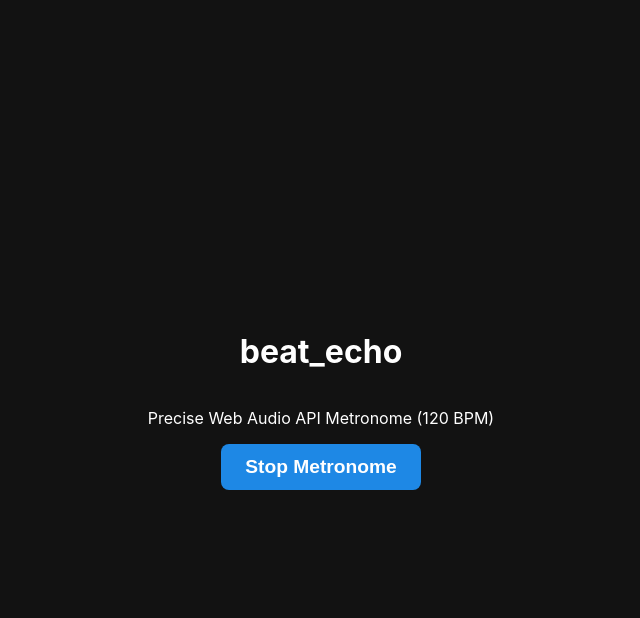
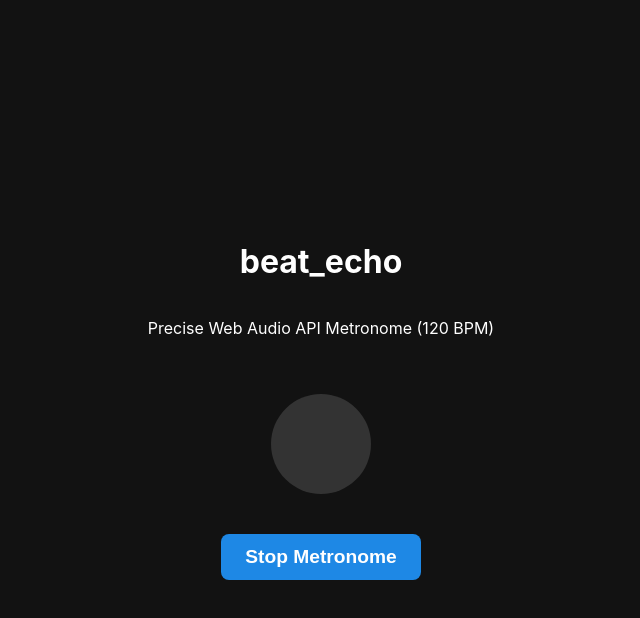
Before and after one commit to u2key/beat-maze, a plain HTML site: page index.html in a window 1280 px wide. Both pictures are taken after a click on the button "Start Metronome". Shown: the whole page, without its empty margins (319-959 px from the left). Drawn offline with Linux system fonts and the light colour scheme.

Commit message:
feat: add visual beat indicator synced with audio

```diff
--- a/app.js
+++ b/app.js
@@ -8,6 +8,12 @@ const lookahead = 25.0; // スケジューリング関数を呼び出す頻度 (
 const scheduleAheadTime = 0.1; // どのくらい先までスケジュールするか (秒)
 const bpm = 120.0;
 let timerID;
+
+// 視覚的な同期のためのキュー
+const notesInQueue = []; // { note: currentNote, time: time }
+const beatCircle = document.getElementById('beat-circle');
+let lastDrawnNote = -1;
+let drawReqId;
 
 function nextNote() {
     const secondsPerBeat = 60.0 / bpm;
@@ -45,10 +51,44 @@ function playClick(time) {
 function scheduler() {
     // 次のインターバルまでに鳴らすべき音を全てスケジュールする
     while (nextNoteTime < audioContext.currentTime + scheduleAheadTime) {
+        notesInQueue.push({ note: currentNote, time: nextNoteTime });
         playClick(nextNoteTime);
         nextNote();
     }
     timerID = setTimeout(scheduler, lookahead);
+}
+
+function draw() {
+    let drawNote = lastDrawnNote;
+    const currentTime = audioContext ? audioContext.currentTime : 0;
+
+    // 現在時刻を過ぎたノートをキューから取り出し、描画するノートを決定
+    while (notesInQueue.length && notesInQueue[0].time < currentTime) {
+        drawNote = notesInQueue[0].note;
+        notesInQueue.splice(0, 1);
+    }
+
+    if (drawNote !== lastDrawnNote) {
+        // ビートのタイミング
+        beatCircle.classList.add('beat-active');
+        if (drawNote === 0) {
+            beatCircle.style.backgroundColor = '#ff4081'; // 1拍目
+        } else {
+            beatCircle.style.backgroundColor = '#1e88e5'; // それ以外
+        }
+
+        // 少し経ったら元に戻す
+        setTimeout(() => {
+            beatCircle.classList.remove('beat-active');
+            beatCircle.style.backgroundColor = '#333';
+        }, 100);
+
+        lastDrawnNote = drawNote;
+    }
+
+    if (isPlaying) {
+        drawReqId = requestAnimationFrame(draw);
+    }
 }
 
 startBtn.addEventListener('click', () => {
@@ -67,11 +107,16 @@ startBtn.addEventListener('click', () => {
         currentNote = 0;
         // 少し未来から開始することで安定させる
         nextNoteTime = audioContext.currentTime + 0.05;
+        notesInQueue.length = 0;
+        lastDrawnNote = -1;
         scheduler();
+        drawReqId = requestAnimationFrame(draw);
         startBtn.textContent = 'Stop Metronome';
     } else {
         isPlaying = false;
         clearTimeout(timerID);
+        cancelAnimationFrame(drawReqId);
+        beatCircle.style.backgroundColor = '#333';
         startBtn.textContent = 'Start Metronome';
     }
 });
--- a/index.html
+++ b/index.html
@@ -30,11 +30,23 @@
         button:hover {
             background-color: #1565c0;
         }
+        #beat-circle {
+            width: 100px;
+            height: 100px;
+            border-radius: 50%;
+            background-color: #333;
+            margin: 40px;
+            transition: transform 0.05s ease-out, background-color 0.05s;
+        }
+        .beat-active {
+            transform: scale(1.4);
+        }
     </style>
 </head>
 <body>
     <h1>beat_echo</h1>
     <p>Precise Web Audio API Metronome (120 BPM)</p>
+    <div id="beat-circle"></div>
     <button id="start-btn">Start Metronome</button>
     <script src="app.js"></script>
 </body>
```
